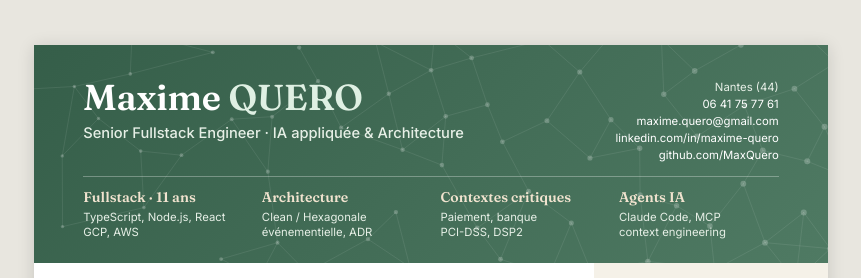
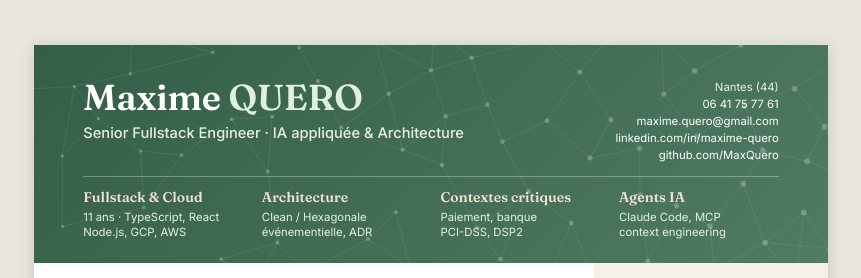
Before and after one commit to MaxQuero/CV, a React (Vite) app: page / in a window 1280 px wide. Shown: the top 278 px of the page, without its empty margins (209-1070 px from the left). Built offline with nearby package versions, Linux system fonts and the light colour scheme.

Commit message:
feat(cv): add Cloud to first header highlight

```diff
--- a/src/core/data/cvData.ts
+++ b/src/core/data/cvData.ts
@@ -6,7 +6,7 @@ export const cvData: CVData = {
     lastName: 'QUERO',
     title: 'Senior Fullstack Engineer · IA appliquée & Architecture',
     highlights: [
-      { label: 'Fullstack · 11 ans', text: 'TypeScript, Node.js, React\nGCP, AWS' },
+      { label: 'Fullstack & Cloud', text: '11 ans · TypeScript, React\nNode.js, GCP, AWS' },
       { label: 'Architecture', text: 'Clean / Hexagonale\névénementielle, ADR' },
       { label: 'Contextes critiques', text: 'Paiement, banque\nPCI-DSS, DSP2' },
       { label: 'Agents IA', text: 'Claude Code, MCP\ncontext engineering' },
```
